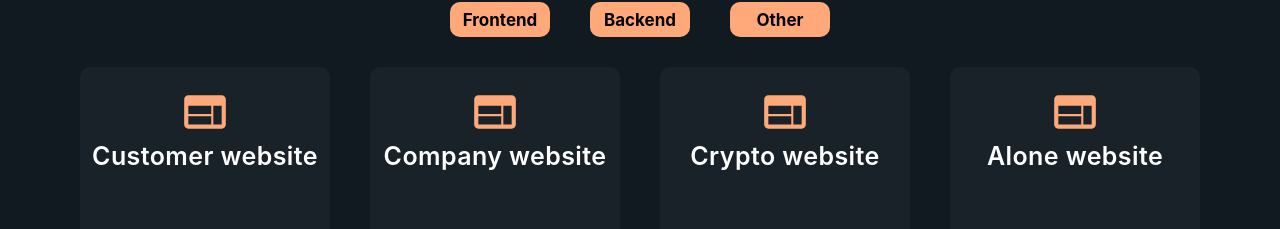
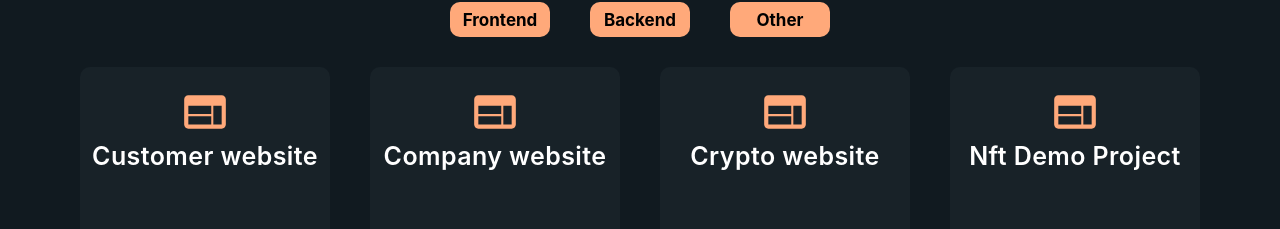
Before and after one commit to samuraii-company/AlonePersonalWebsite, a React (Create React App) app: page / in a window 1280 px wide. Shown: the part 2249-2478 px from the top of the page. Built offline with nearby package versions, Linux system fonts and the light colour scheme.

Commit message:
Update RecentWorks.jsx

```diff
--- a/src/components/RecentWorks.jsx
+++ b/src/components/RecentWorks.jsx
@@ -77,8 +77,8 @@ function RecentWorks() {
           <i>
             <WebIcon sx={{ fontSize: 50, color: "#FFA97A" }} />
           </i>
-          <h1>Alone website</h1>
-          <a href="/">
+          <h1>Nft Demo Project</h1>
+          <a href="https://nft-project-demo-delta.vercel.app/">
             <button>View</button>
           </a>
         </div>
```
